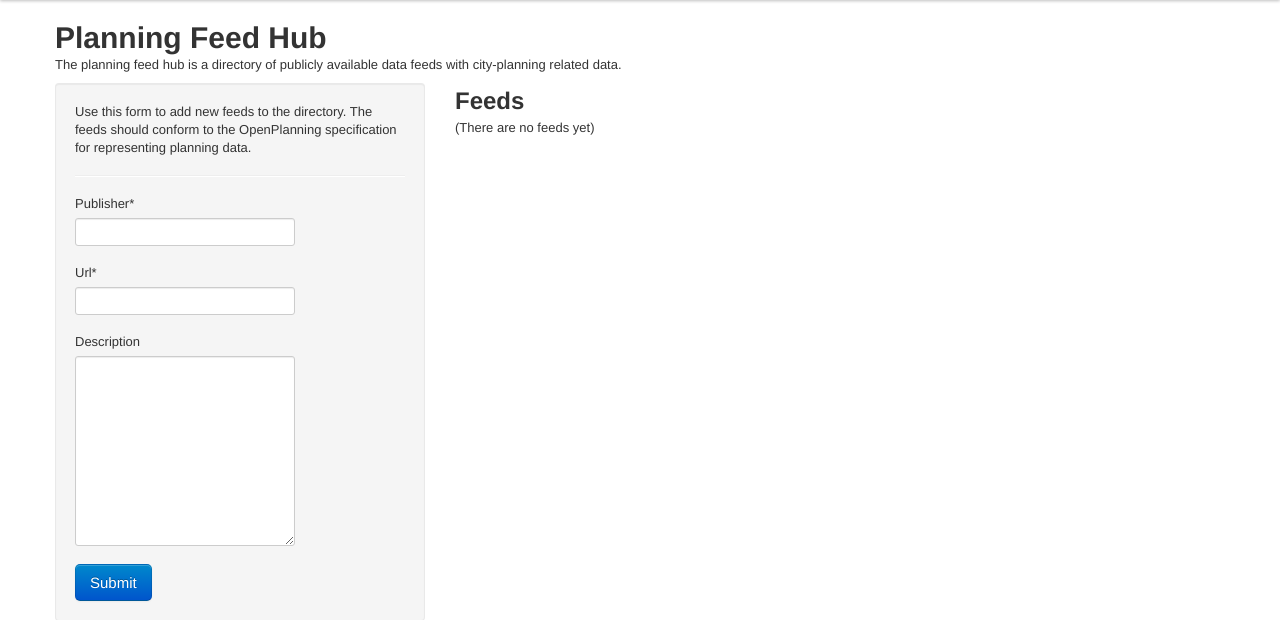
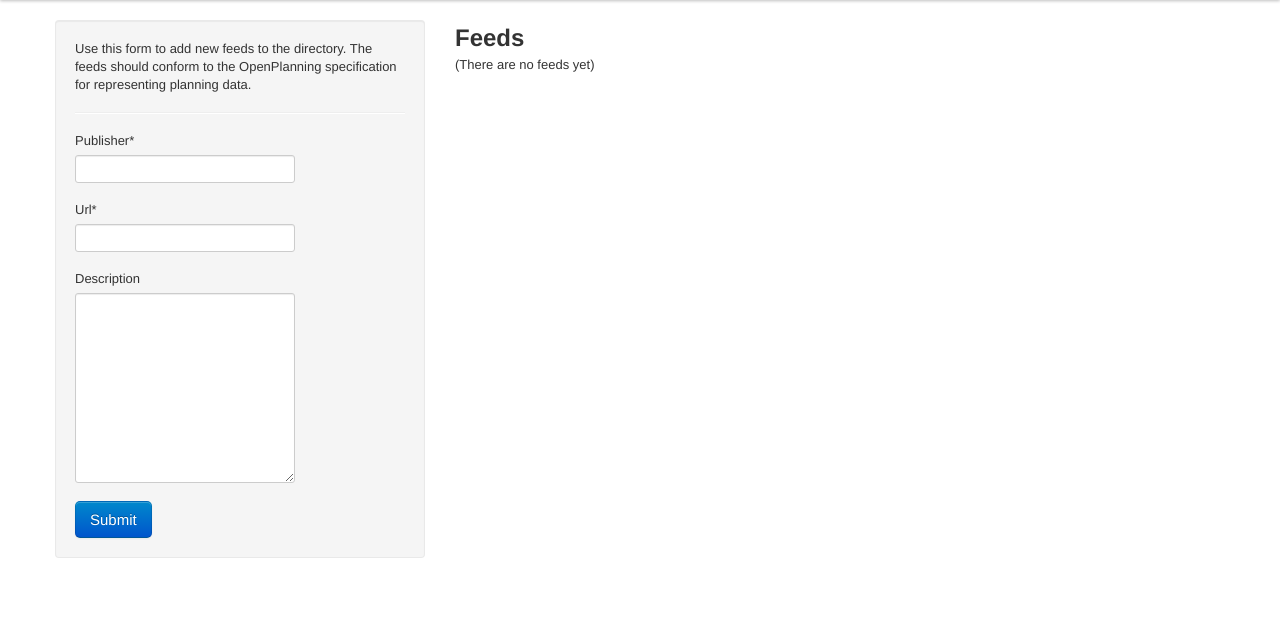
Before and after one commit to mjumbewu/planning-feed-hub, a Django app: page / in a window 1280 px wide. Shown: the part 40-660 px from the top of the page. Run offline with Django 3.2, Linux system fonts and the light colour scheme; data that the repository does not hold is empty; some libraries are stand-ins or nearby versions.

Commit message:
Get rid of the duplicate heading

```diff
--- a/src/templates/index.html
+++ b/src/templates/index.html
@@ -51,9 +51,6 @@
     </div>
 
     <div class="container">
-
-      <h1>Planning Feed Hub</h1>
-      <p>The planning feed hub is a directory of publicly available data feeds with city-planning related data.</p>
 
       <div class="row">
         <div class="span4">
```
